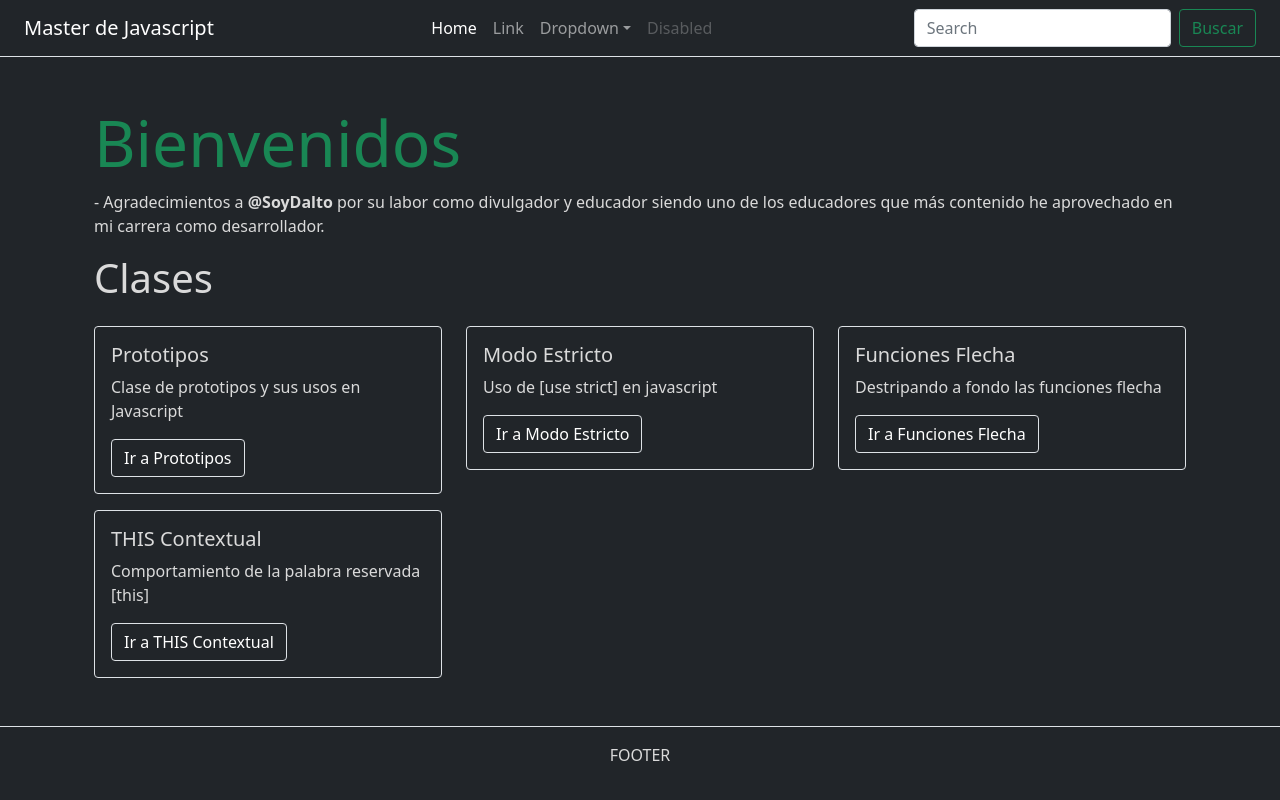
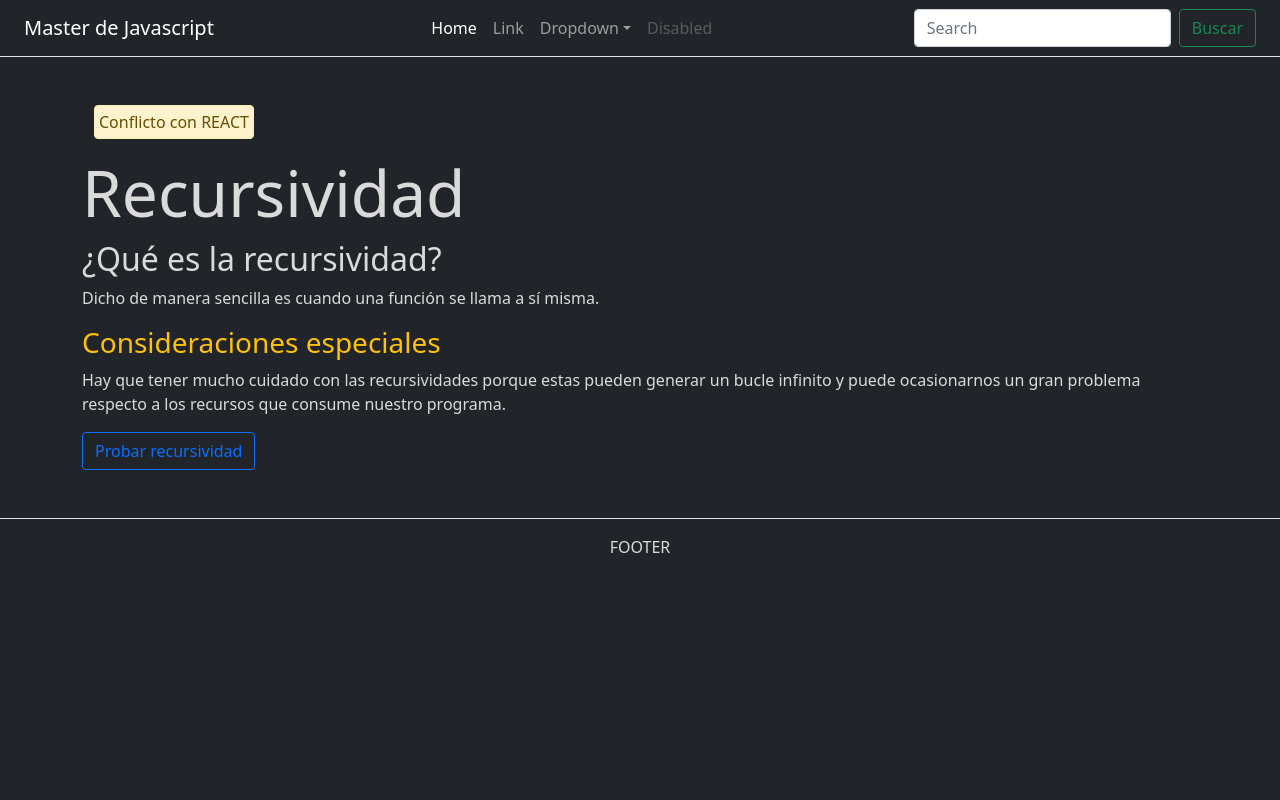
Before and after one commit to sberrus/masterJS, a React (Create React App) app: page /recursividad in a window 1280 px wide. Before the commit this address led to /. Built offline with nearby package versions, Linux system fonts and the light colour scheme.

Commit message:
Terminado clausulas e incorporacion a GIT

```diff
--- a/src/App.jsx
+++ b/src/App.jsx
@@ -5,6 +5,7 @@ import Prototipos from "./componentes/Clases/Prototipos";
 import StrictMode from "./componentes/Clases/StrictMode";
 import FuncionesFlecha from "./componentes/Clases/FuncionesFlecha";
 import ThisContextual from "./componentes/Clases/ThisContextual";
+import Recursividad from "./componentes/Clases/Recursividad";
 
 import { BrowserRouter as Router, Switch, Route, Redirect } from "react-router-dom";
 import { useEffect } from "react";
@@ -27,6 +28,7 @@ function App() {
                         <Route path="/strictmode" component={StrictMode} />
                         <Route path="/funcionesflecha" component={FuncionesFlecha} />
                         <Route path="/thiscontextual" component={ThisContextual} />
+                        <Route path="/recursividad" component={Recursividad} />
 
                         <Redirect to="/" />
                     </Switch>
--- a/src/componentes/Clases/Index.jsx
+++ b/src/componentes/Clases/Index.jsx
@@ -23,6 +23,11 @@ const Index = () => {
             titulo: "THIS Contextual",
             desc: "Comportamiento de la palabra reservada [this]",
             url: "/thiscontextual",
+        },
+        {
+            titulo: "Recursividad",
+            desc: "Recursividad en JS",
+            url: "/recursividad",
         },
     ]);
 
--- /dev/null
+++ b/src/componentes/Clases/Recursividad.jsx
@@ -0,0 +1,49 @@
+import React from "react";
+import Alerts from "../Alerts/Alerts";
+
+const Recursividad = () => {
+    //funcion recursiva (CALLBACK)
+    const validarEdad = (msg = "introduce tu edad") => {
+        //variable para almacenar la edad
+        let edad;
+        try {
+            //### VALIDADORES ###
+            if (msg) edad = prompt(msg);
+            //comprueba que haya algo en la variable msg
+            else edad = prompt("introduce tu edad"); //de lo contrario muestra el mensaje determinado
+            edad = parseInt(edad); // parseamos edad a INT ya que el método prompt() devuelve STRING
+            if (isNaN(edad)) throw "introduce un número para la edad"; // comprobamos que la variable sea un número, sino, devuelve un STRING como error. Este STRING se envia como parámetro en el catch para que vuelva a pasar todas las comprobaciones creando una función recursiva (callback).
+
+            //### LÓGICA PRINCIPAL ###
+            if (edad > 18) console.log("Eres mayor de edad");
+            else console.log("Eres menor de edad");
+        } catch (error) {
+            validarEdad(error);
+        }
+    };
+
+    return (
+        <div>
+            <div className="container" id="header">
+                <Alerts alert={"warning"} msg={"Conflicto con REACT"} />
+            </div>
+            <div id="body">
+                <h1 className="display-3">Recursividad</h1>
+                <div id="content">
+                    <h2>¿Qué es la recursividad?</h2>
+                    <p>Dicho de manera sencilla es cuando una función se llama a sí misma.</p>
+                    <h3 className="text-warning">Consideraciones especiales</h3>
+                    <p>
+                        Hay que tener mucho cuidado con las recursividades porque estas pueden generar un bucle infinito y puede ocasionarnos un gran problema respecto a los recursos que consume
+                        nuestro programa.
+                    </p>
+                    <button onClick={validarEdad} className="btn btn-outline-primary">
+                        Probar recursividad
+                    </button>
+                </div>
+            </div>
+        </div>
+    );
+};
+
+export default Recursividad;
```
